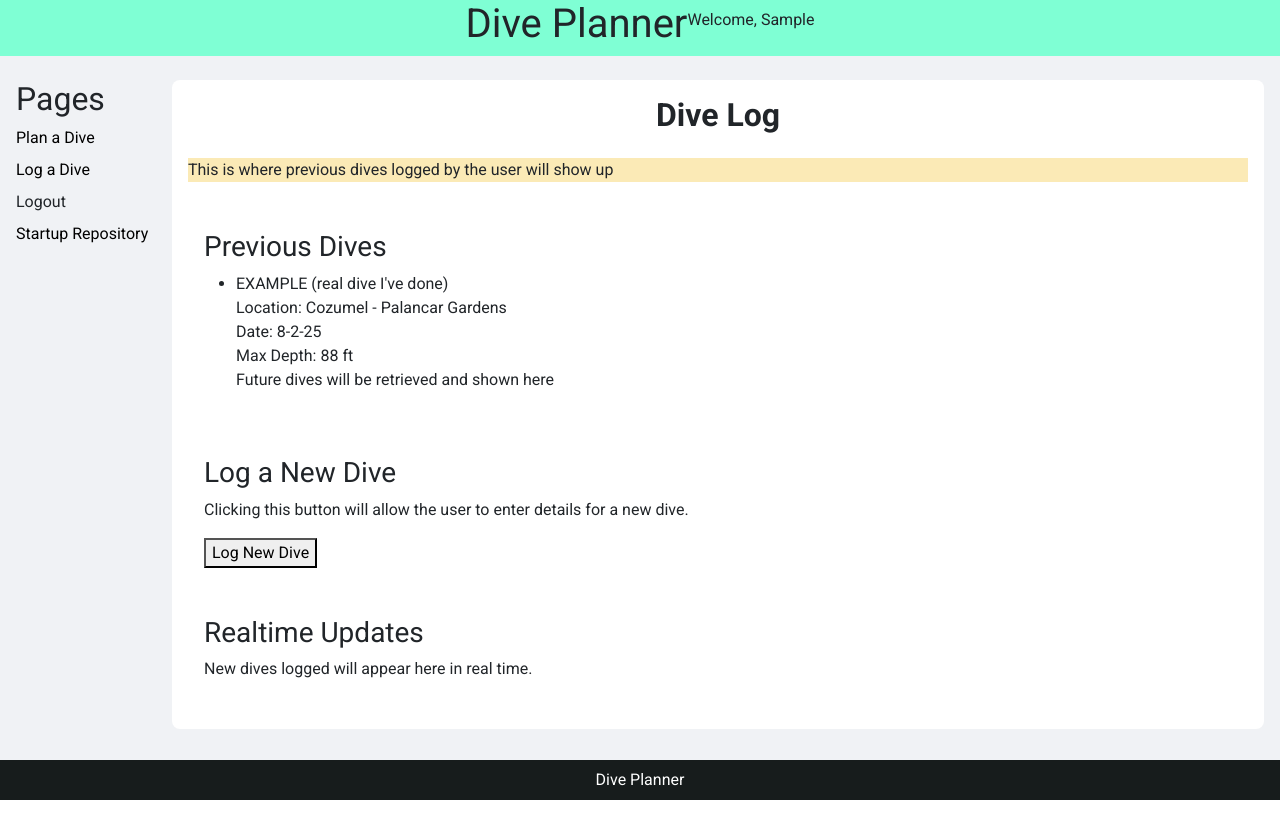
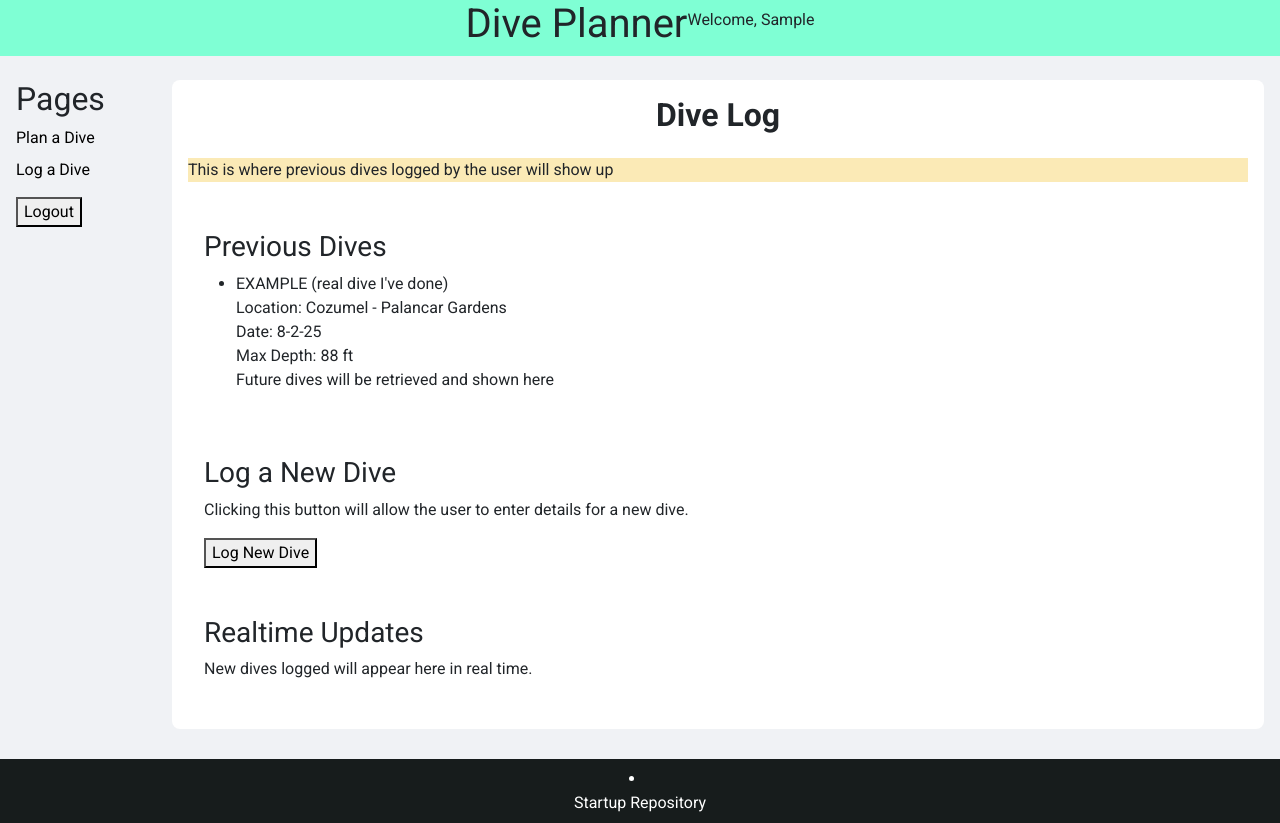
Before and after one commit to josh10e/startup, a React (Vite) app: page / in a window 1280 px wide. Both pictures are taken after typing "Sample", "Sample123" into the empty fields and a click on the button "Login". Before the commit the page ends 800 px from the top, so only its background shows below. Built offline with nearby package versions, Linux system fonts and the light colour scheme.

Commit message:
Restyled the logout button, hid until user logs in. Moved the startup repository from sidebar to footer

```diff
--- a/src/app.jsx
+++ b/src/app.jsx
@@ -48,22 +48,16 @@ function handleLogout() {
               )}
 
               {isLoggedIn && (
-                <li>
-                  <button className="nav-link logout-btn" onClick={handleLogout}>
+                <li style={{ marginTop: "15px" }}> {/* space below the links */}
+                  <button
+                    className="login-button"  // same class as your login button
+                    onClick={handleLogout}
+                  >
                     Logout
                   </button>
                 </li>
               )}
 
-              <li>
-                <a
-                  className="nav-link"
-                  href="https://github.com/josh10e/startup"
-                  target="_blank"
-                >
-                  Startup Repository
-                </a>
-              </li>
             </ul>
           </nav>
 
@@ -98,7 +92,15 @@ function handleLogout() {
         </div>
 
         <footer>
-          Dive Planner
+          <li>
+                <a
+                  className="nav-link"
+                  href="https://github.com/josh10e/startup"
+                  target="_blank"
+                >
+                  Startup Repository
+                </a>
+              </li>
         </footer>
       </div>
     </BrowserRouter>
```
